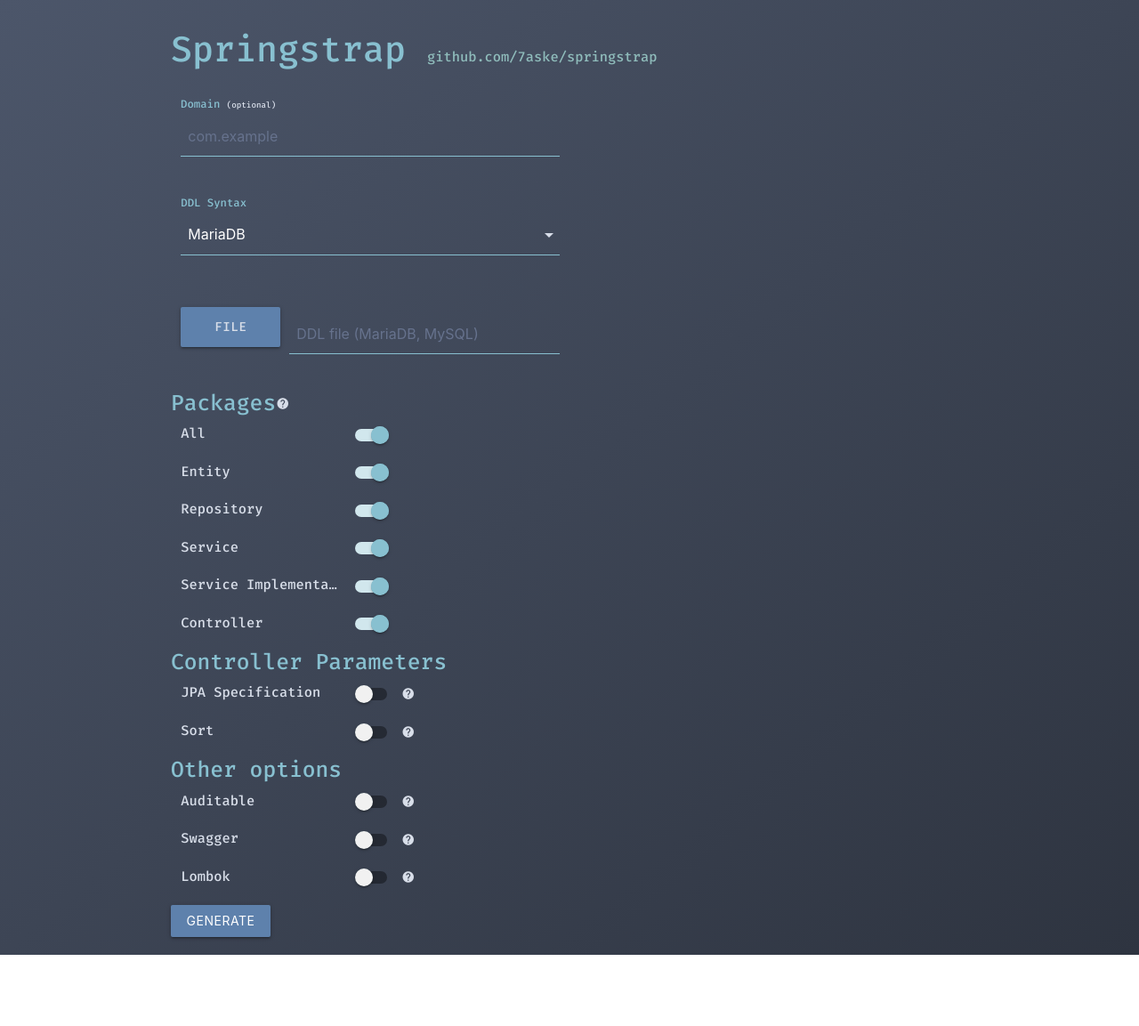
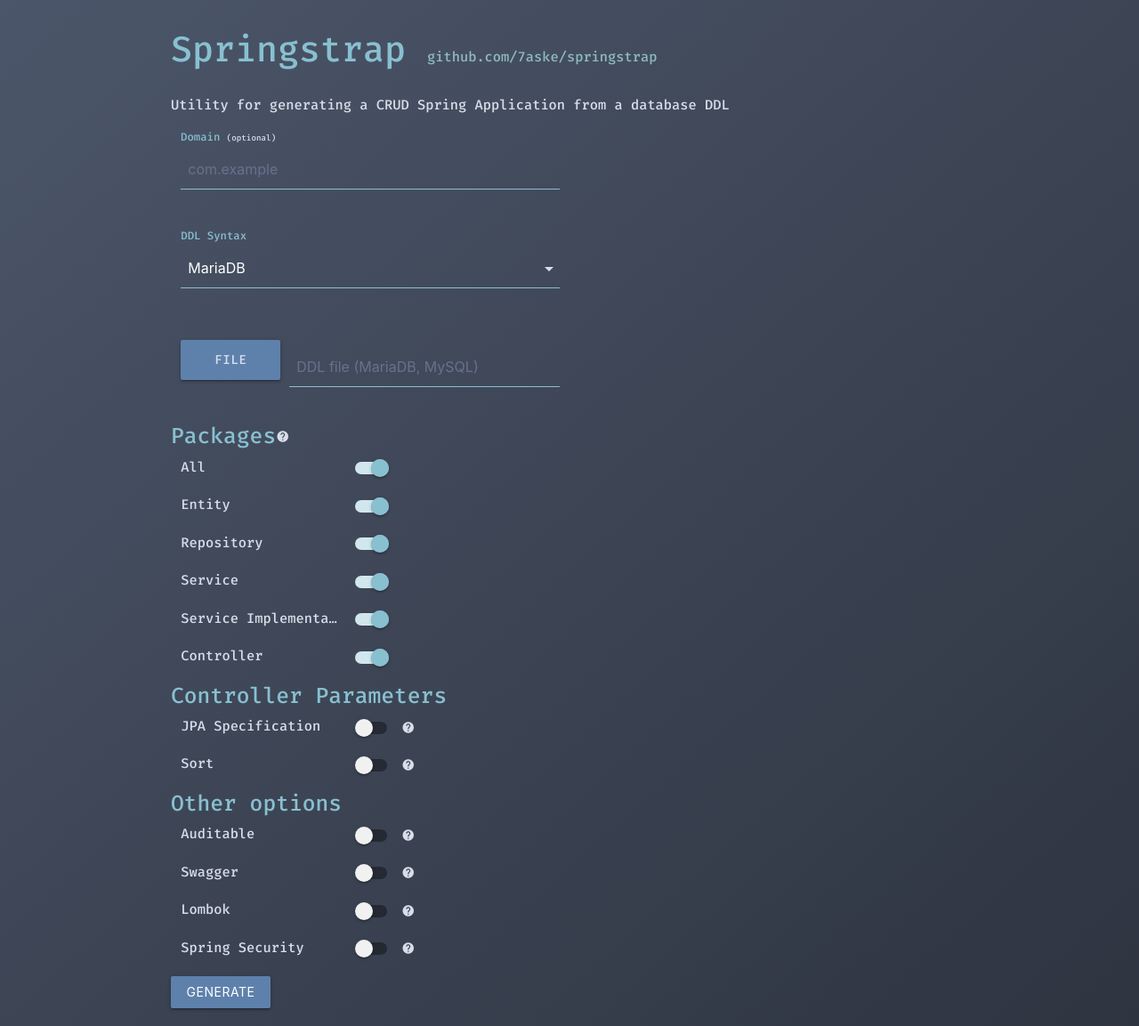
Before and after one commit to 7aske/springstrap-web, a React (Create React App) app: page / in a window 1280 px wide. Shown: the whole page at 89% size. Before the commit the page ends 1073 px from the top, so only its background shows below. Built offline with nearby package versions, Linux system fonts and the light colour scheme.

Commit message:
implemented spring security

```diff
--- a/src/App.tsx
+++ b/src/App.tsx
@@ -20,6 +20,7 @@
 		sort: false,
 		specification: false,
 		swagger: false,
+		security: false,
 		domain: "",
 		output: undefined,
 		tables: undefined,
@@ -138,6 +139,11 @@
 				<h2>Springstrap <small><a target="_blank" rel="noopener"
 				                          href="https://github.com/7aske/springstrap">github.com/7aske/springstrap</a></small>
 				</h2>
+				<div>
+					<p>
+						Utility for generating a CRUD Spring Application from a database DDL
+					</p>
+				</div>
 				<div className="row">
 					<div className="input-field col s12 m12 l6">
 						<input placeholder="com.example" onChange={handleToggleSwitch} value={options.domain}
@@ -367,6 +373,25 @@
 					</div>
 				</div>
 				<div className="row">
+					<div className="col s12 switch-flex">
+						<div className="truncate">
+							Spring Security
+						</div>
+						<div className="switch">
+							<label>
+								<input onChange={handleToggleSwitch}
+								       checked={options.security}
+								       name={"security"}
+								       type="checkbox"/>
+								<span className="lever"/>
+							</label>
+							<i data-for="security-info" data-tip="Implements basic Spring Security with com.auth0.java-jwt package."
+							   className="material-icons tiny">help</i>
+							<ReactTooltip id="security-info" effect="solid" place="right" type="dark"/>
+						</div>
+					</div>
+				</div>
+				<div className="row">
 					<button className="btn" onClick={read} disabled={loading}>Generate</button>
 					<div className="loader">
 						<div className={`preloader-wrapper ${loading ? "active" : ""}`}>
```
